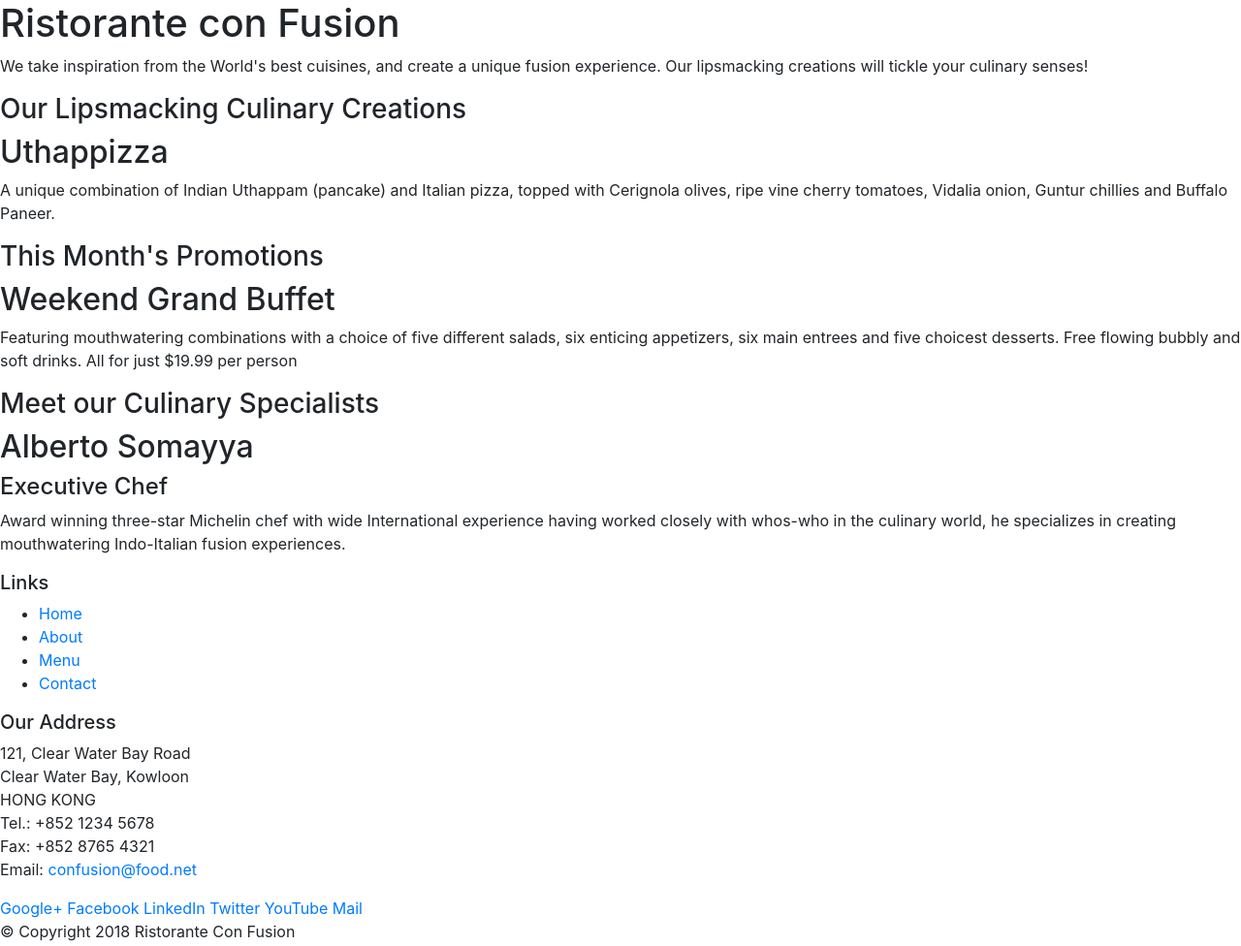
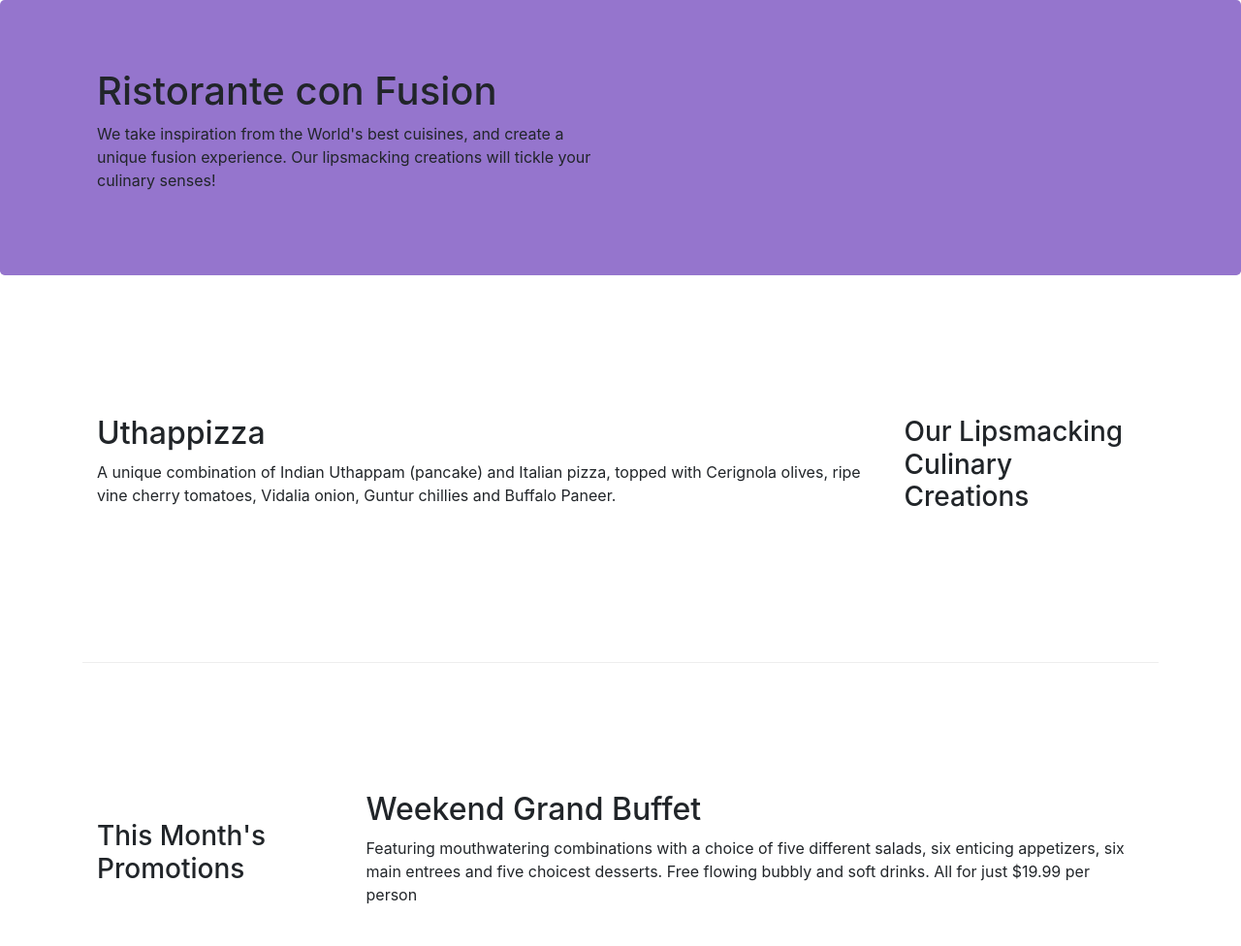
Before and after one commit to MischokLO/bootstrap4, a website: page index.html in a window 1280 px wide. Shown: the top 976 px of the page at 97% size. Drawn offline with nearby package versions, Linux system fonts and the light colour scheme.

Commit message:
Bootstrap grid, part two

```diff
--- /dev/null
+++ b/css/styles.css
@@ -0,0 +1,30 @@
+.row-header {
+    margin: 0px auto;
+    padding: 0px auto;
+}
+
+.row-content {
+    margin: 0px auto;
+    padding: 50px 0px 50px 0px;
+    border-bottom: 1px ridge;
+    min-height: 400px;
+}
+
+.footer {
+    background-color: #d1c4e9;
+    margin: 0px auto;
+    padding: 20px 0px 20px 0px;
+}
+
+.jumbotron {
+    padding: 70px 30px 70px 30px;
+    margin: 0px auto;
+    background-color: #9575cd;
+    colr: floralwhite;
+}
+
+.adress {
+    font-size: 80%;
+    margin: 0px;
+    color: #0f0f0f;
+}
--- a/index.html
+++ b/index.html
@@ -4,36 +4,37 @@
 <head>
     <!--Required meta tags always come first-->
     <meta charset="utf-8">
-    <meta name="viewüprt" content="width=device-width, initial-scale=1, srink-to-fit=no">
-    <meta http-equiv="x-ua.compatible" content="ie=edge">
+    <meta name="viewport" content="width=device-width, initial-scale=1, shrink-to-fit=no">
+    <meta http-equiv="x-ua-compatible" content="ie=edge">
 
     <!--Bootstrap Css-->
     <link rel="stylesheet" href="node_modules/bootstrap/dist/css/bootstrap.min.css">
+    <link rel="stylesheet" href="css/styles.css">
     <title>Ristorante Con Fusion</title>
 </head>
 
 <body>
 
-    <header>
-        <div>
-            <div>
-                <div>
+    <header class="jumbotron">
+        <div class="container">
+            <div class="row row-header">
+                <div class="col-12 col-sm-6">
                     <h1>Ristorante con Fusion</h1>
                     <p>We take inspiration from the World's best cuisines, and create a unique fusion experience. Our
                         lipsmacking creations will tickle your culinary senses!</p>
-                </div>
+                </div class="col-12 col-sm">
                 <div>
                 </div>
             </div>
         </div>
     </header>
 
-    <div>
-        <div>
-            <div>
+    <div class="container">
+        <div class="row row-content align-items-center">
+            <div class="col-12 col-sm-4 order-sm-last col-md-3">
                 <h3>Our Lipsmacking Culinary Creations</h3>
             </div>
-            <div>
+            <div class="col col-sm order-sm-first col-md">
                 <h2>Uthappizza</h2>
                 <p>A unique combination of Indian Uthappam (pancake) and Italian pizza, topped with Cerignola olives,
                     ripe vine cherry tomatoes, Vidalia onion, Guntur chillies and Buffalo Paneer.</p>
@@ -41,11 +42,11 @@
         </div>
 
 
-        <div>
-            <div>
+        <div class="row row-content align-items-center">
+            <div class="col-12 col-sm-4 col-md-3">
                 <h3>This Month's Promotions</h3>
             </div>
-            <div>
+            <div class="col col-sm col-md">
                 <h2>Weekend Grand Buffet</h2>
                 <p>Featuring mouthwatering combinations with a choice of five different salads, six enticing
                     appetizers, six main entrees and five choicest desserts. Free flowing bubbly and soft drinks. All
@@ -53,11 +54,11 @@
             </div>
         </div>
 
-        <div>
-            <div>
+        <div class="row row-content align-items-center">
+            <div class="col-12 col-sm-4 order-sm-last col-md-3">
                 <h3>Meet our Culinary Specialists</h3>
             </div>
-            <div>
+            <div class="col col-sm order-sm-first col-md">
                 <h2>Alberto Somayya</h2>
                 <h4>Executive Chef</h4>
                 <p>Award winning three-star Michelin chef with wide International experience having worked closely with
@@ -67,19 +68,19 @@
         </div>
     </div>
 
-    <footer>
-        <div>
-            <div>
-                <div>
+    <footer class="footer">
+        <div class="container">
+            <div class="row">
+                <div class="col-4 offset-1 col-sm-2">
                     <h5>Links</h5>
-                    <ul>
+                    <ul class="list-unstyled">
                         <li><a href="#">Home</a></li>
                         <li><a href="#">About</a></li>
                         <li><a href="#">Menu</a></li>
                         <li><a href="#">Contact</a></li>
                     </ul>
                 </div>
-                <div>
+                <div class="col-7 col-sm-5">
                     <h5>Our Address</h5>
                     <address>
                         121, Clear Water Bay Road<br>
@@ -90,8 +91,8 @@
                         Email: <a href="mailto:confusion@food.net">confusion@food.net</a>
                     </address>
                 </div>
-                <div>
-                    <div>
+                <div class="col-12 col-sm-4 align-self-center">
+                    <div class="text-center">
                         <a href="http://google.com/+">Google+</a>
                         <a href="http://www.facebook.com/profile.php?id=">Facebook</a>
                         <a href="http://www.linkedin.com/in/">LinkedIn</a>
@@ -101,8 +102,8 @@
                     </div>
                 </div>
             </div>
-            <div>
-                <div>
+            <div class="row justify-content-center">
+                <div class="col-auto">
                     <p>© Copyright 2018 Ristorante Con Fusion</p>
                 </div>
             </div>
```
